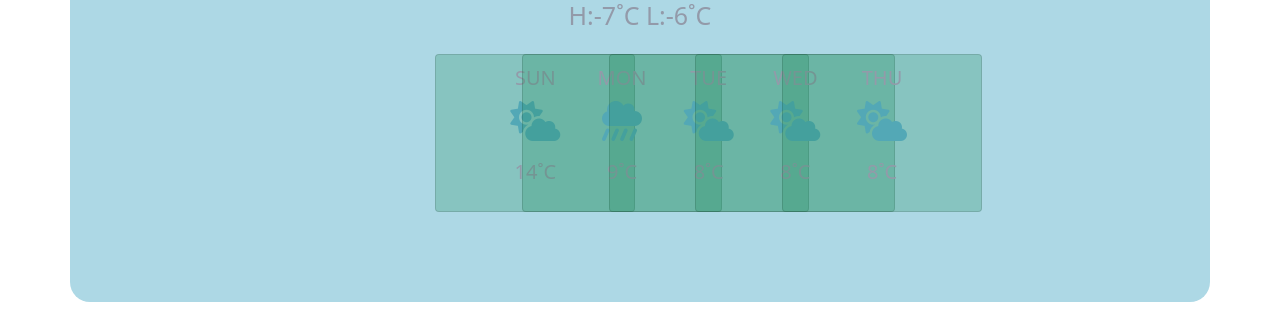
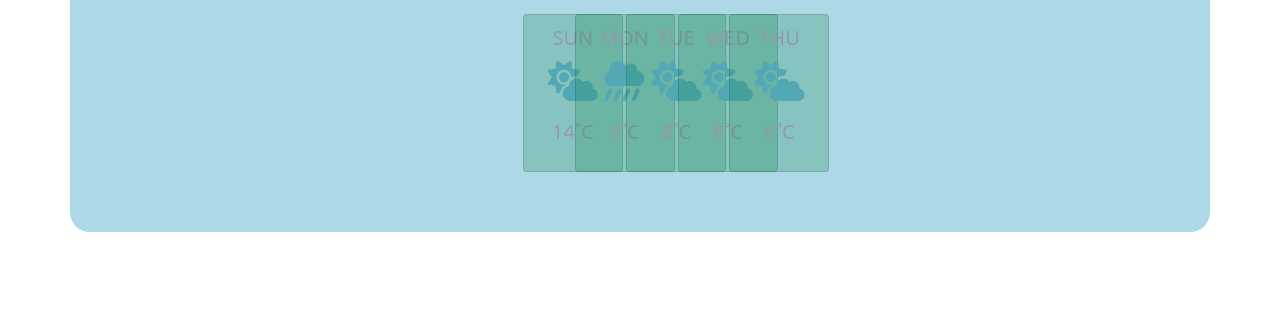
Before and after one commit to nataliey16/plus-week6-homework, a plain HTML site: page index.html in a window 1280 px wide. Shown: the part 737-1069 px from the top of the page. After the commit the page ends 989 px from the top, so only its background shows below. Drawn offline with nearby package versions, Linux system fonts and the light colour scheme.

Commit message:
Change size of 5-day temp boxes

```diff
--- a/index.html
+++ b/index.html
@@ -64,7 +64,7 @@
         <div class="row">
           <div class="col-1">
             <div
-              class="card text-white bg-success p-2 bg-opacity-25"
+              class="card text-white bg-success p-2 bg-opacity-25 weather-box"
               style="max-width: 30rem;"
             >
               <p class="card-title">SUN</p>
@@ -75,7 +75,7 @@
             </div>
           </div>
           <div class="col-1">
-            <div class="card text-white bg-success p-2 bg-opacity-25">
+            <div class="card text-white bg-success p-2 bg-opacity-25 weather-box">
               <p class="card-title">MON</p>
               <i class="fa-solid fa-cloud-showers-heavy week-temp-icon"></i>
               <div class="card-body">
@@ -85,7 +85,7 @@
           </div>
           <div class="col-1">
             <div
-              class="card text-white bg-success p-2 bg-opacity-25"
+              class="card text-white bg-success p-2 bg-opacity-25 weather-box"
               style="max-width: 30rem;"
             >
               <p class="card-title">TUE</p>
@@ -97,7 +97,7 @@
           </div>
           <div class="col-1">
             <div
-              class="card text-white bg-success p-2 bg-opacity-25"
+              class="card text-white bg-success p-2 bg-opacity-25 weather-box"
               style="max-width: 30rem;"
             >
               <p class="card-title">WED</p>
@@ -108,7 +108,7 @@
             </div>
           </div>
           <div class="col-1">
-            <div class="card text-white bg-success p-2 bg-opacity-25">
+            <div class="card text-white bg-success p-2 bg-opacity-25 weather-box">
               <p class="card-title">THU</p>
               <i class="fa-solid fa-cloud-sun week-temp-icon"></i>
               <div class="card-body">
--- a/src/styles.css
+++ b/src/styles.css
@@ -1,11 +1,11 @@
 .container {
   background: #add8e5;
-  padding: 70px;
+  padding: 50px;
   border-radius: 20px;
   display: block;
   margin: 0 auto;
-  margin-top: 30px;
-  margin-bottom: 30px;
+  margin-top: 20px;
+  margin-bottom: 20px;
 }
 
 .search-form {
@@ -129,8 +129,7 @@ span {
   justify-content: center;
   align-content: center;
   grid-auto-flow: column;
-  padding-left: 50px;
-  padding-right: 50px;
+  padding: 0px 0px;
 }
 
 .card-title {
@@ -149,10 +148,15 @@ span {
 }
 
 .card {
-  width: 200px;
+  width: 100px;
   padding: 20px 200px;
 }
 
 .col-1 {
-  padding: 20px 100px;
+  padding: 10px 100px;
 }
+
+.weather-box {
+  padding: 0px 30px;
+  border: 50px;
+}
```
